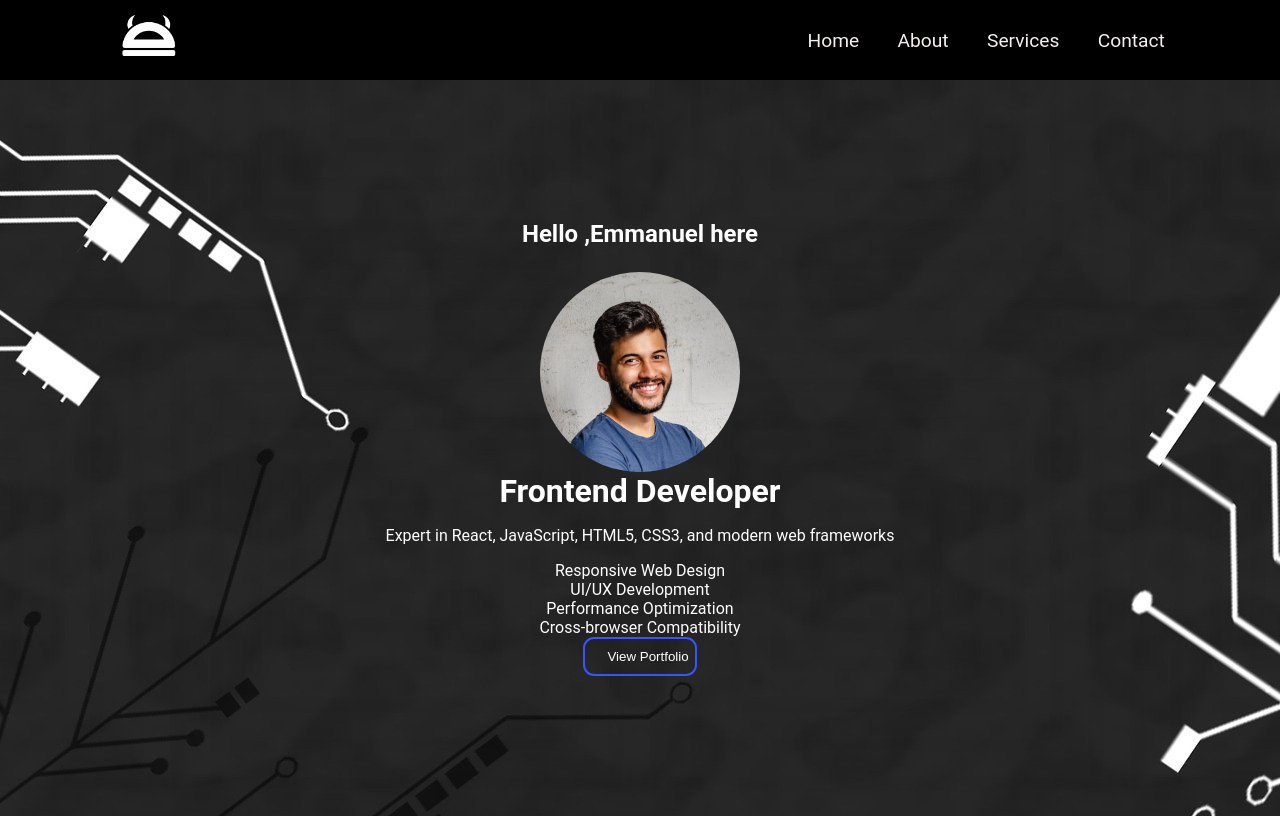
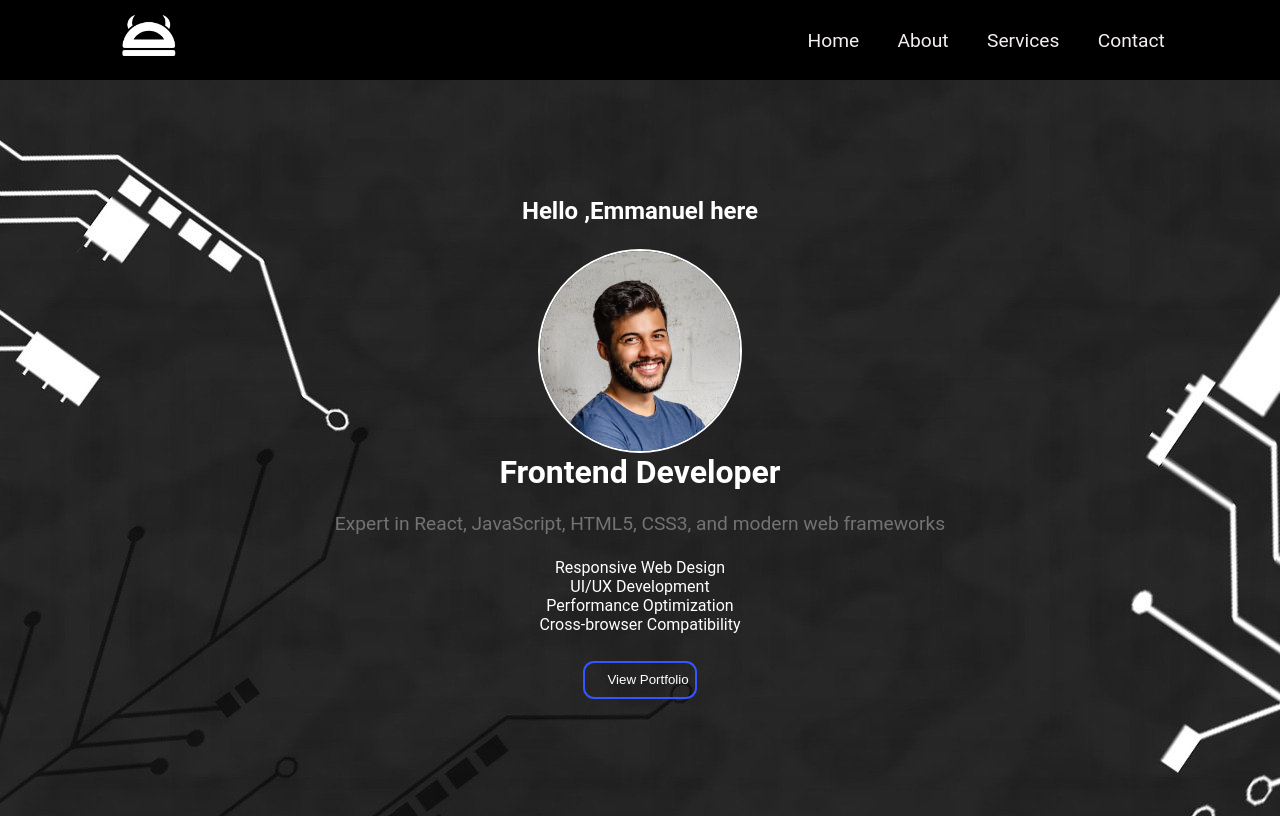
Before and after one commit to emmabobo/MySite, a React (Vite) app: page / in a window 1280 px wide. Built offline with nearby package versions, Linux system fonts and the light colour scheme.

Commit message:
hero section

```diff
--- a/src/Components/Hero/Hero.css
+++ b/src/Components/Hero/Hero.css
@@ -28,6 +28,7 @@
     text-align: center;
 }
 .hero-img img{
+    border:2px solid white ;
     border-radius: 50%;
     object-fit: cover;
 }
@@ -35,6 +36,29 @@
     padding: 0 auto;
     text-align: center;
 }
+.hero-content p{
+    font-size: 1.2em;
+    margin-top: 1em;
+    color: #757272;
+    font-weight: 400;
+    line-height: 1.5em;
+    text-align: center;
+}
 .hero p {
 
 }
+.hero-cta-button{
+    margin-top: 2em;
+    background-color: #ffffff00;
+    color: #fff;
+    width: 8.5em;
+    height: 2.9em;
+    border: #3654ff 0.2em solid;
+    border-radius: 11px;
+    text-align: right;
+    transition: all 0.6s ease;
+}
+.hero-cta-button:hover {
+    background-color: #3654ff;
+    cursor: pointer;
+}
--- a/src/index.css
+++ b/src/index.css
@@ -39,21 +39,7 @@ h1, h2, h3, h4, h5, h6{
   margin: 0;
   padding: 0;
 }
-button {
-  background-color: #ffffff00;
-  color: #fff;
-  width: 8.5em;
-  height: 2.9em;
-  border: #3654ff 0.2em solid;
-  border-radius: 11px;
-  text-align: right;
-  transition: all 0.6s ease;
-}
 
-.button:hover {
-  background-color: #3654ff;
-  cursor: pointer;
-}
 @media screen and (min-width: 768px){
 
 
```
